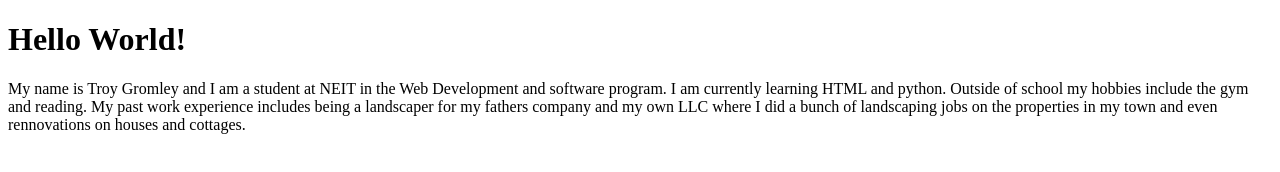
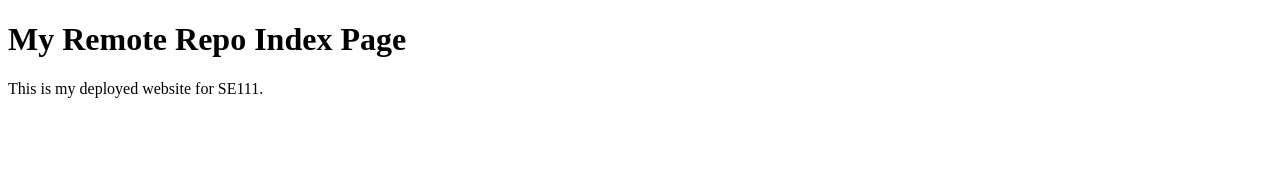
Before and after one commit to troyjgromley/SE111_202440, a plain HTML site: page index.html in a window 1280 px wide. Drawn offline with Linux system fonts and the light colour scheme.

Commit message:
assignment

```diff
--- a/index.html
+++ b/index.html
@@ -2,16 +2,10 @@
 <html lang="en">
 <head>
     <meta charset="UTF-8">
-    <meta name="viewport" content="width=device-width, initial-scale=1.0">
-    <title>Practice :]</title>
-<meta name ="author" content="Troy Gromley">
-<meta name ="description" content="practice
-set-up">
-
+    <title>My Remote Repo</title>
 </head>
 <body>
-  <!--content of a page belongs in the BODY
-  element-->
-  <h1>Hello World!</h1>
-</body>My name is Troy Gromley and I am a student at NEIT in the Web Development and software program. I am currently learning HTML and python. Outside of school my hobbies include the gym and reading. My past work experience includes being a landscaper for my fathers company and my own LLC where I did a bunch of landscaping jobs on the properties in my town and even rennovations on houses and cottages. </body>
+    <h1>My Remote Repo Index Page</h1>
+    <p>This is my deployed website for SE111.</p>
+</body>
 </html>
```
Also changed, not shown: idk.html (added, +17 -0 lines), w2-bio/bio.html (renamed from w2-bio/index.html).
